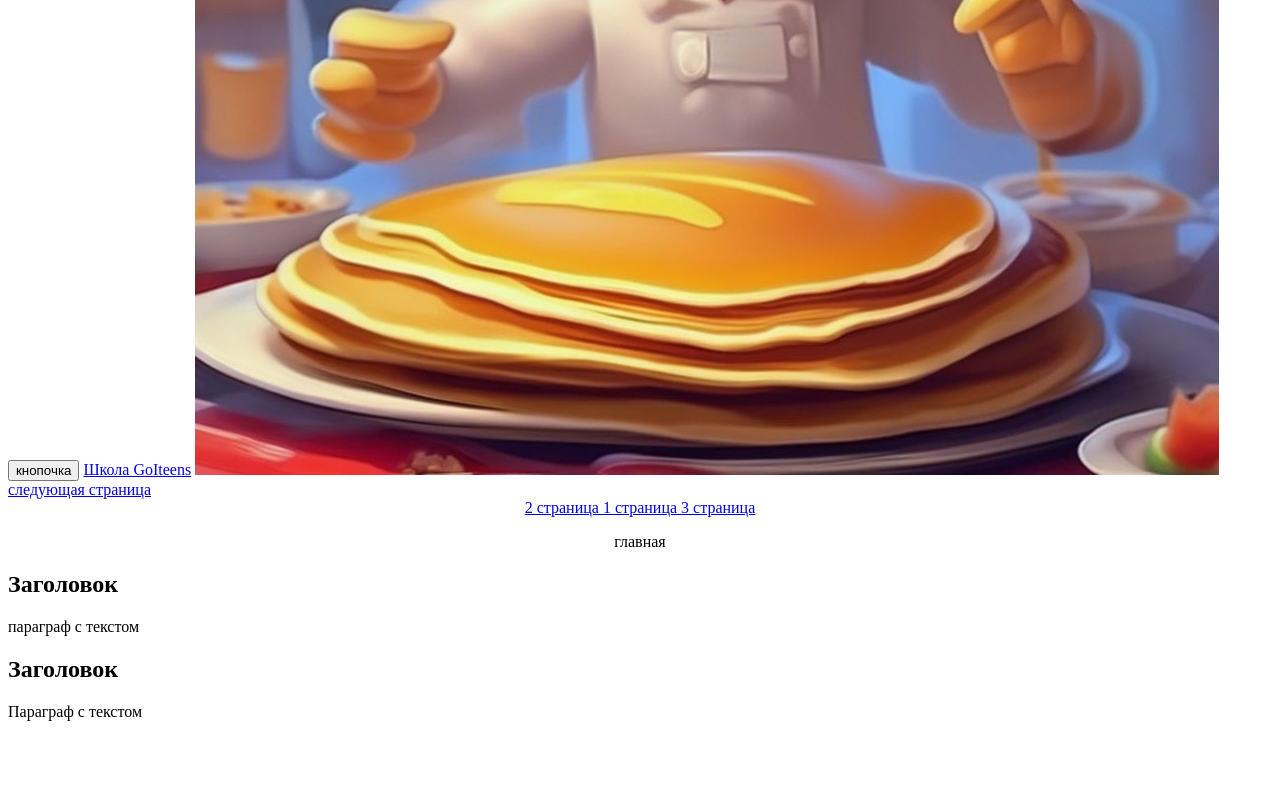
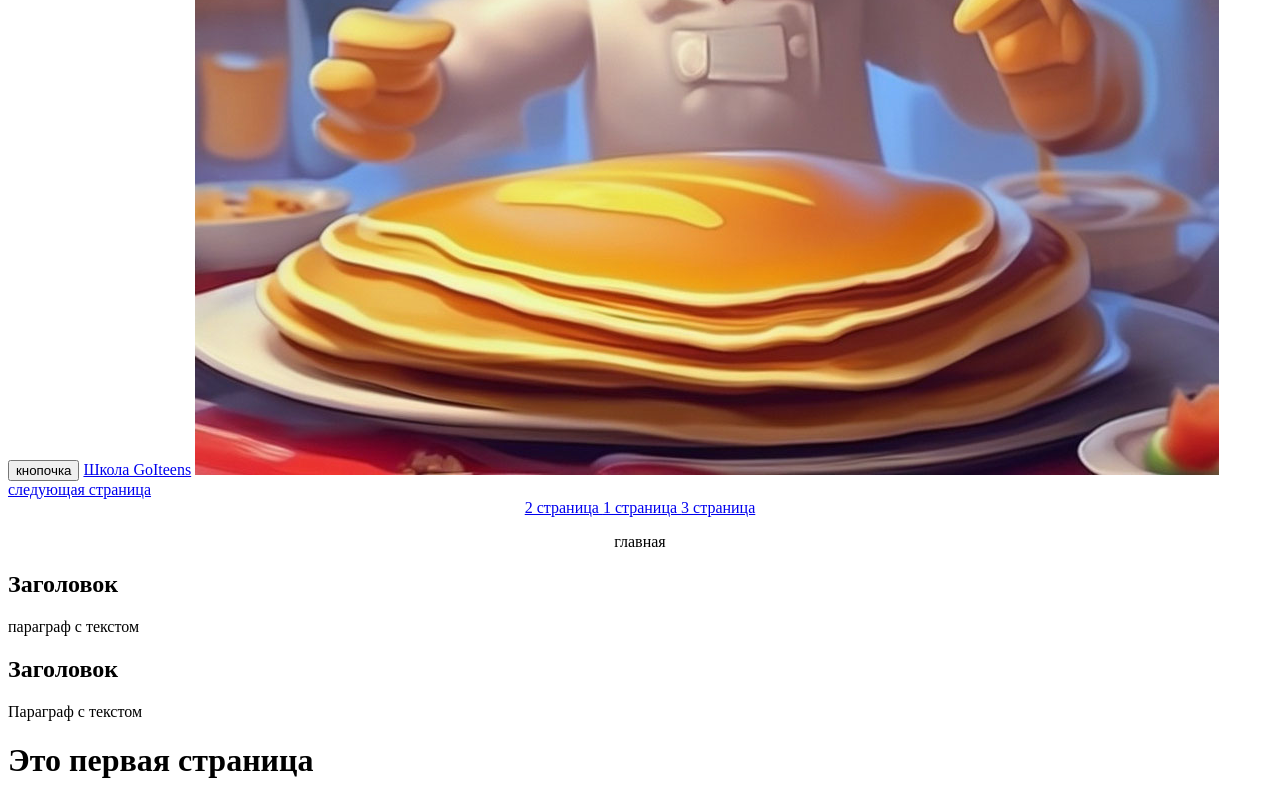
Before and after one commit to luka-kyz/hw6, a plain HTML site: page index.html in a window 1280 px wide. Shown: the part 629-1429 px from the top of the page. Before the commit the page ends 1366 px from the top, so only its background shows below. Drawn offline with Linux system fonts and the light colour scheme.

Commit message:
Update index.html

```diff
--- a/index.html
+++ b/index.html
@@ -29,5 +29,8 @@
 <h2>Заголовок</h2>
  <p>Параграф с текстом</p>
     </div>
+
+<h1>Это первая страница</h1>
+
  </body>
  </html>
```
